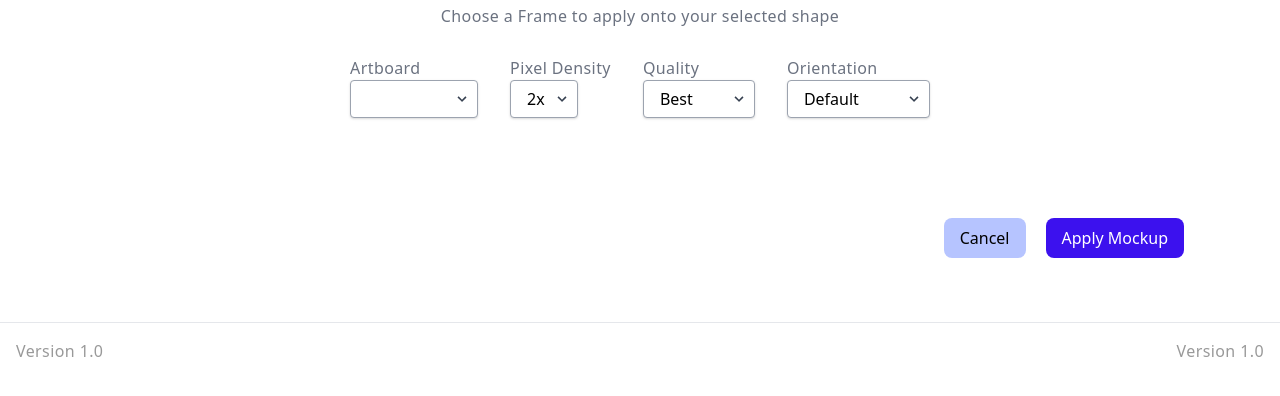
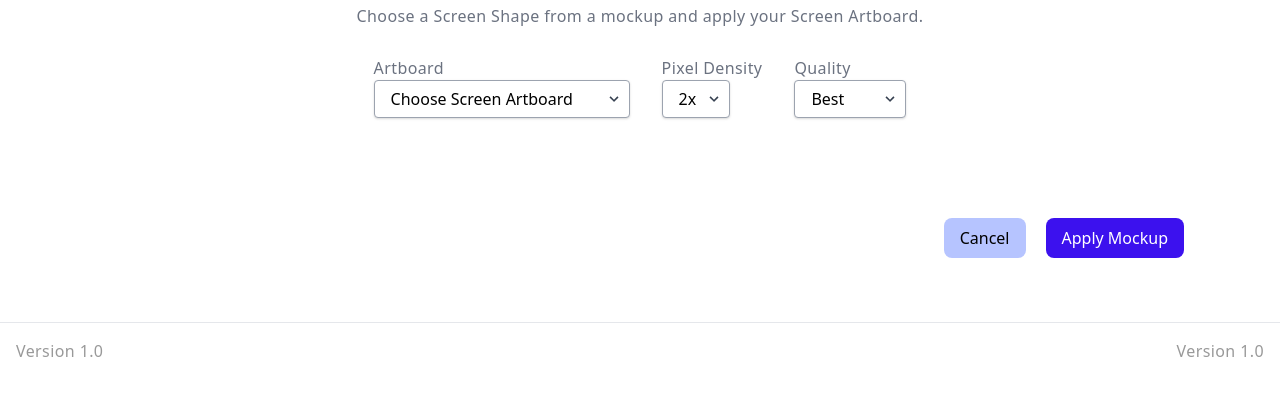
Before and after one commit to MengTo/angle-figma-plugin, a website: page ui.html in a window 1280 px wide. Shown: the part 144-540 px from the top of the page. Drawn offline with nearby package versions, Linux system fonts and the light colour scheme.

Commit message:
Fix Artboard problem

```diff
--- a/ui.html
+++ b/ui.html
@@ -82,8 +82,11 @@
     </div>
 
     <div class="flex justify-center">
-      <p class="text-base text-gray-500 tracking-wide pt-2">
-        Choose a Frame to apply onto your selected shape
+      <p
+        class="text-base text-gray-500 tracking-wide pt-2 content-center"
+        style="text-align: center"
+      >
+        Choose a Screen Shape from a mockup and apply your Screen Artboard.
       </p>
     </div>
 
@@ -91,11 +94,12 @@
       <div class="mr-8">
         <p class="text-base text-gray-500 tracking-wide pt-2">Artboard</p>
 
-        <div class="inline-block relative w-32">
+        <div class="inline-block relative w-64">
           <select
             class="block appearance-none w-full bg-white border border-gray-400 hover:border-gray-500 px-4 py-2 pr-8 rounded shadow leading-tight focus:outline-none focus:shadow-outline"
             id="artboard-select"
           >
+            <option>Choose Screen Artboard</option>
           </select>
           <div
             class="pointer-events-none absolute inset-y-0 right-0 flex items-center px-2 text-gray-700"
@@ -171,7 +175,7 @@
         </div>
       </div>
 
-      <div class="mr-8">
+      <!-- <div class="mr-8">
         <p class="text-base text-gray-500 tracking-wide pt-2">Orientation</p>
 
         <div class="inline-block relative w-50">
@@ -200,7 +204,7 @@
             </svg>
           </div>
         </div>
-      </div>
+      </div> -->
     </div>
 
     <div id="loading" class="flex justify-center mt-10 invisible">
```
